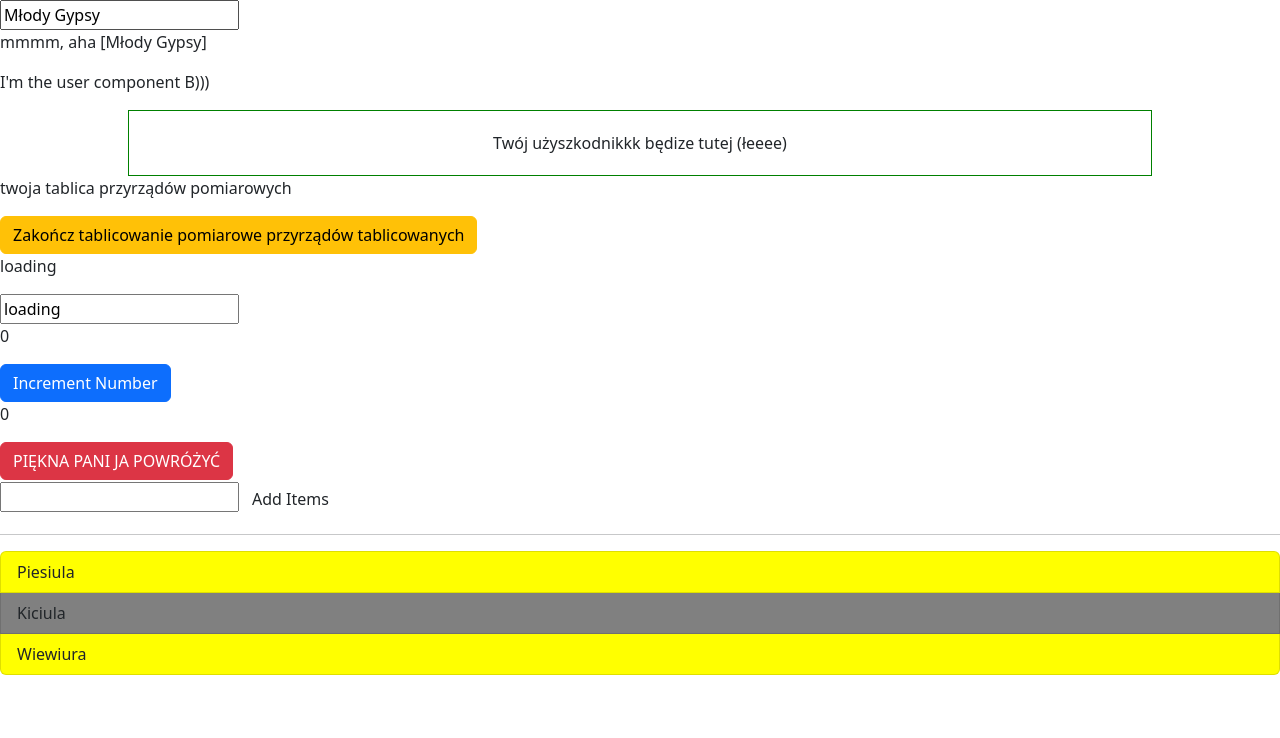
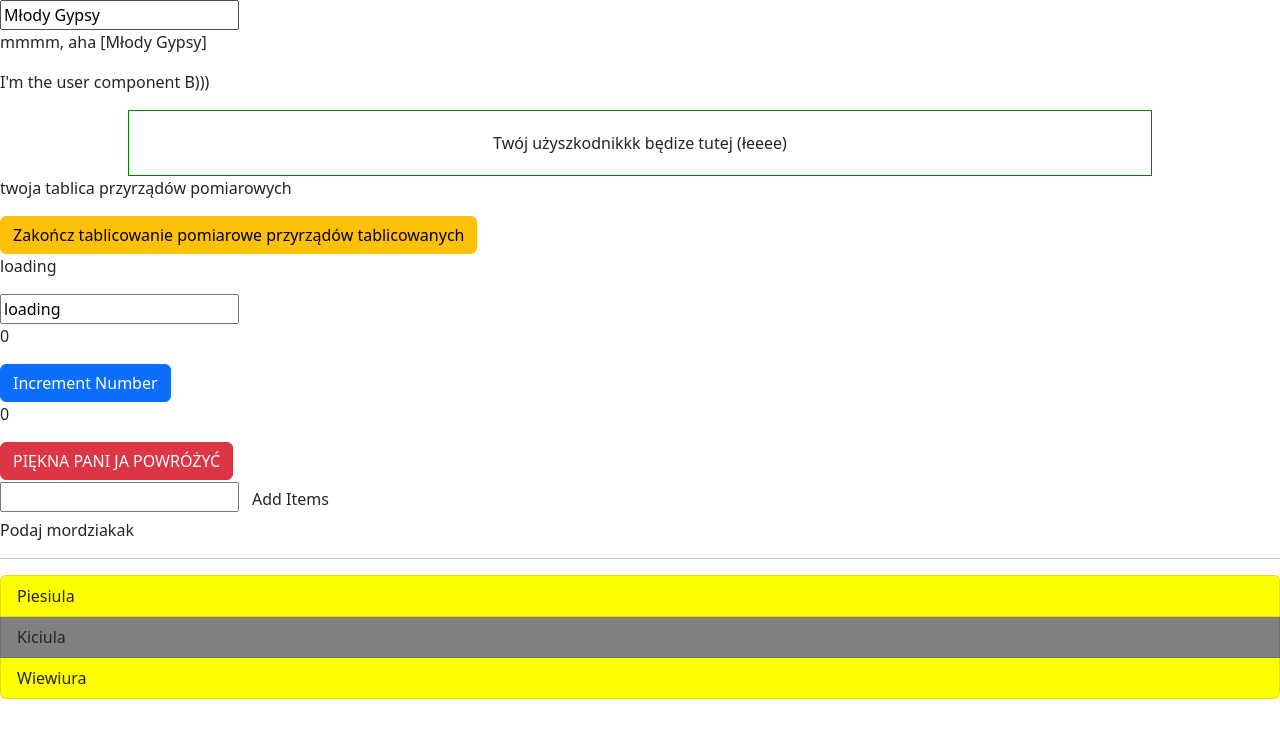
Before and after one commit to lmowinskideloitte/angular-essentials-udemy, an Angular app: page / in a window 1280 px wide. Shown: the top 738 px of the page. Built offline with nearby package versions, Linux system fonts and the light colour scheme.

Commit message:
ngIf to show/hide elements

```diff
--- a/src/app/cart/cart.component.html
+++ b/src/app/cart/cart.component.html
@@ -6,7 +6,9 @@
 >
   Add Items
 </button>
-
+<p *ngIf="newItem === ''">
+  Podaj mordziakak
+</p>
 <hr>
 
 <ul class="list-group">
```
